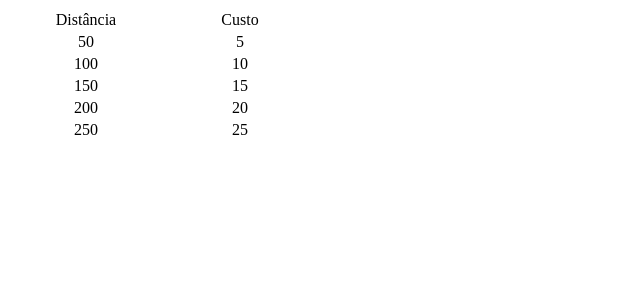
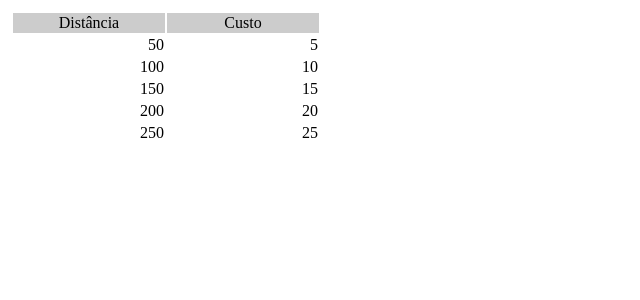
Before and after one commit to davidtahim/turma123, a PHP site: page /frete.php in a window 1280 px wide. Shown: the top 300 px of the page, without its empty margins (0-640 px from the left). Run offline with PHP 8.4, Linux system fonts and the light colour scheme.

Commit message:
estilo da página de frete

```diff
--- a/frete.php
+++ b/frete.php
@@ -8,30 +8,30 @@
     <link rel="stylesheet" href="../css/principal.css">
 </head>
 <body>
-    <table>
+    <table style="border:0px; padding: 3px;">
         <tr>
-        <td>Distância</td>
-        <td>Custo</td>
+        <td style="background:#ccc; text-align:center;">Distância</td>
+        <td style="background:#ccc; text-align:center;">Custo</td>
         </tr>
         <tr>
-        <td>50</td>
-        <td>5</td>
+        <td style="text-align:right;">50</td>
+        <td style="text-align:right;">5</td>
         </tr>
         <tr>
-        <td>100</td>
-        <td>10</td>
+        <td style="text-align:right;">100</td>
+        <td style="text-align:right;">10</td>
         </tr>
         <tr>
-        <td>150</td>
-        <td>15</td>
+        <td style="text-align:right;">150</td>
+        <td style="text-align:right;">15</td>
         </tr>
         <tr>
-        <td>200</td>
-        <td>20</td>
+        <td style="text-align:right;">200</td>
+        <td style="text-align:right;">20</td>
         </tr>
         <tr>
-        <td>250</td>
-        <td>25</td>
+        <td style="text-align:right;">250</td>
+        <td style="text-align:right;">25</td>
         </tr>
     </table>
 </body>
```
